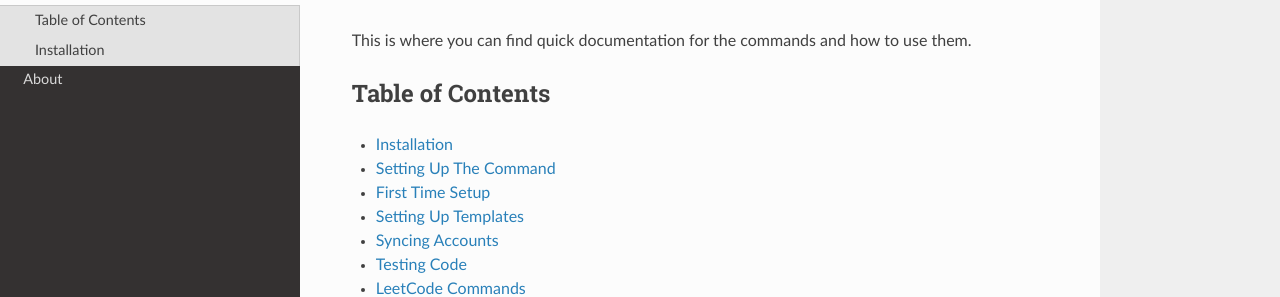
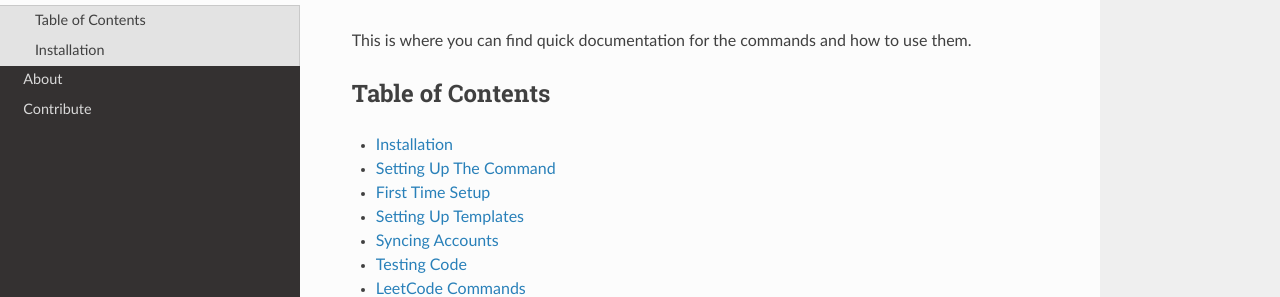
Before and after one commit to CompProgTools/CPCli, an MkDocs documentation site: the page built from src_docs/index.md, in a window 1280 px wide. Shown: the part 131-428 px from the top of the page. Built offline with MkDocs 1.6.1, drawn with Linux system fonts in a browser that asks for light colours; nearby versions of some CDN libraries.

Commit message:
added contribute section

```diff
--- a/mkdocs.yml
+++ b/mkdocs.yml
@@ -4,4 +4,5 @@ site_dir: docs
 nav:
   - Home: index.md
   - About: about.md
+  - Contribute: contribute.md
 theme: readthedocs
```
Also changed, not shown: src_docs/contribute.md (added, +1 -0 lines).
